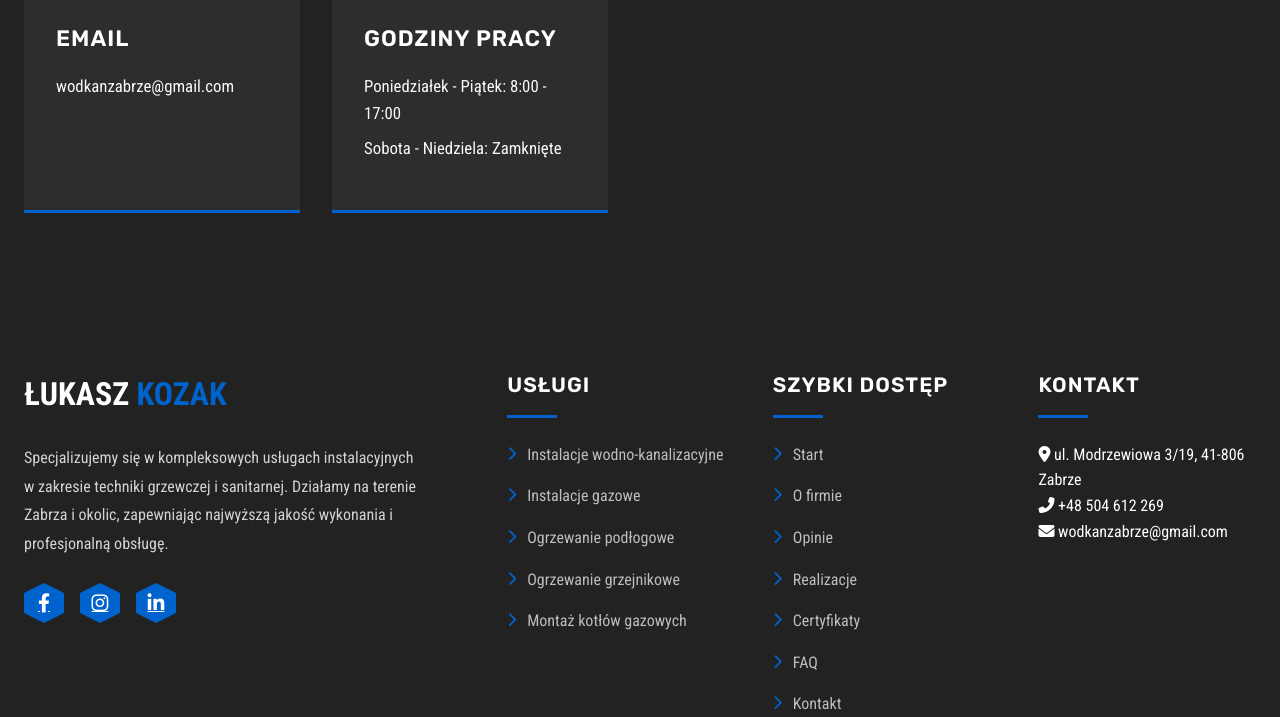
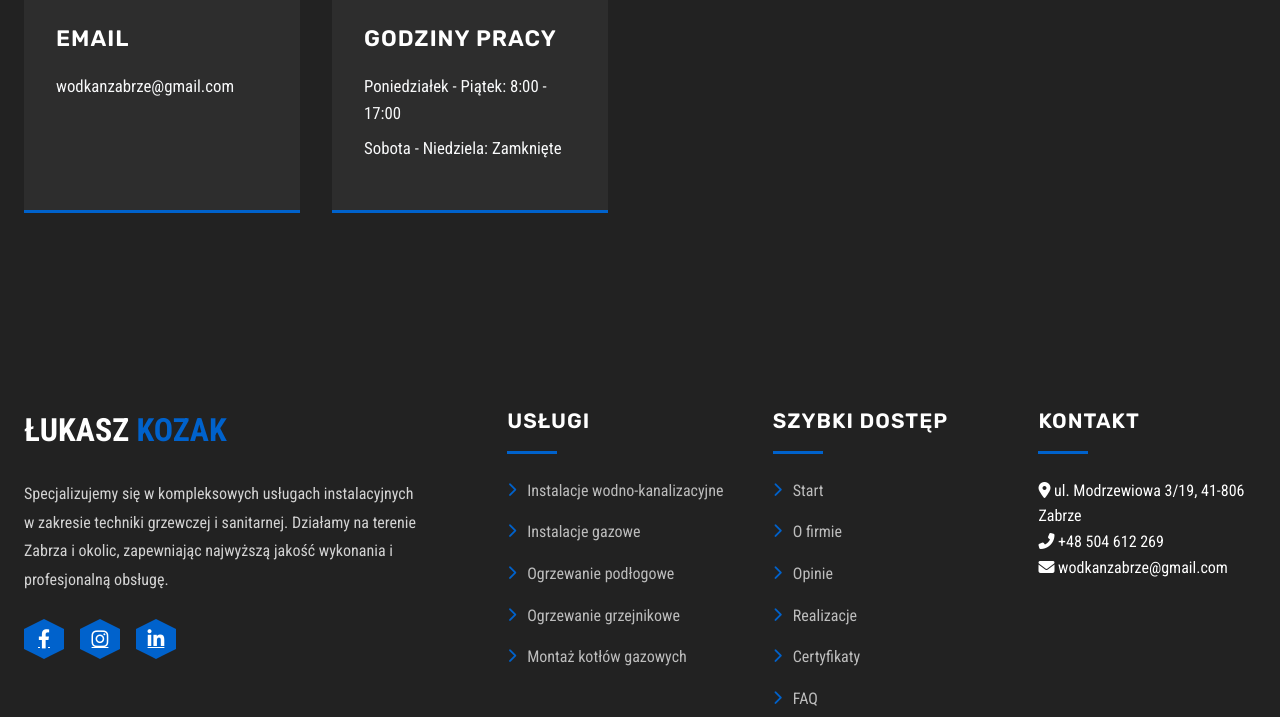
Before and after one commit to kpec-business/kozak, a plain HTML site: page index.html in a window 1280 px wide. Shown: the part 11283-12000 px from the top of the page. Drawn offline with nearby package versions, Linux system fonts and the light colour scheme.

Commit message:
Update index.html

```diff
--- a/index.html
+++ b/index.html
@@ -1595,8 +1595,16 @@
     }
 
     @media (min-width: 768px) {
+
+          footer {
+        clip-path: none;
+        margin-top: 0;
+        padding-top: 3rem;
+        }
+
         .footer-content {
             grid-template-columns: 2fr 1fr 1fr 1fr;
+             padding-top: 1rem;
         }
 
         .contact-grid {
```
